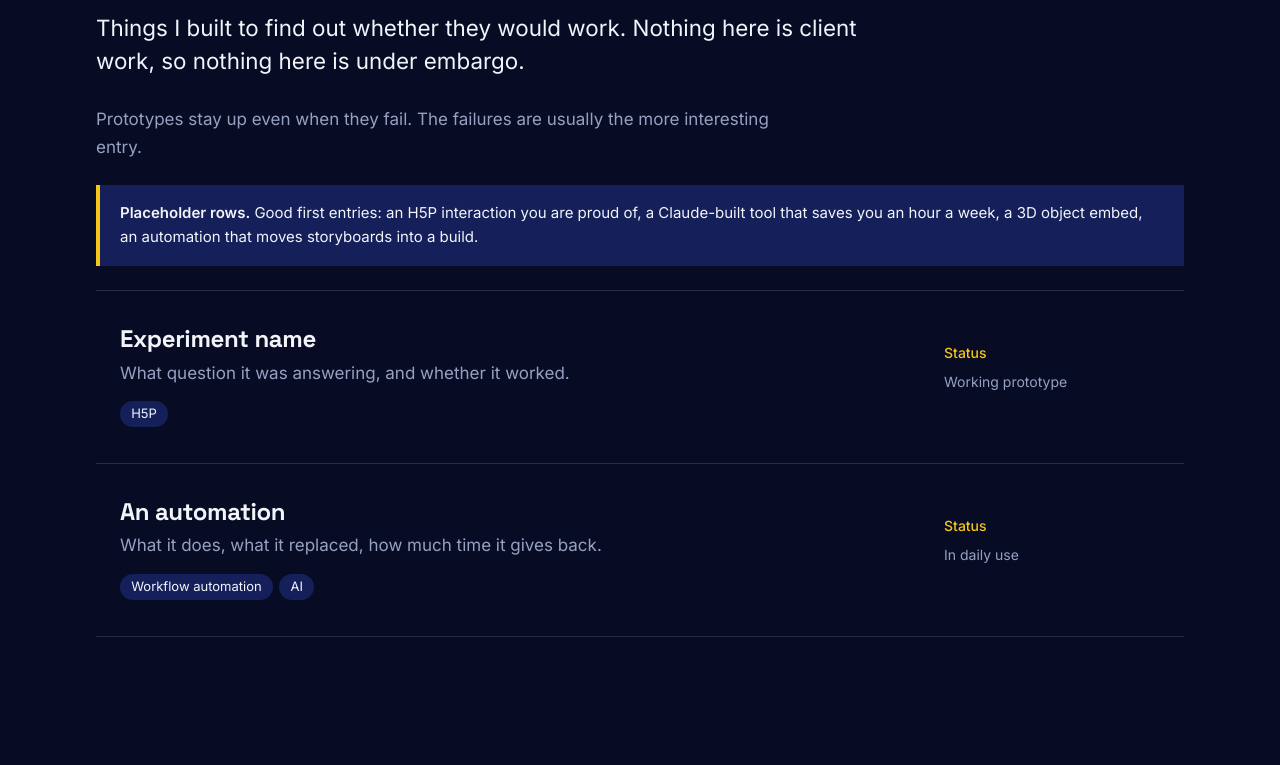
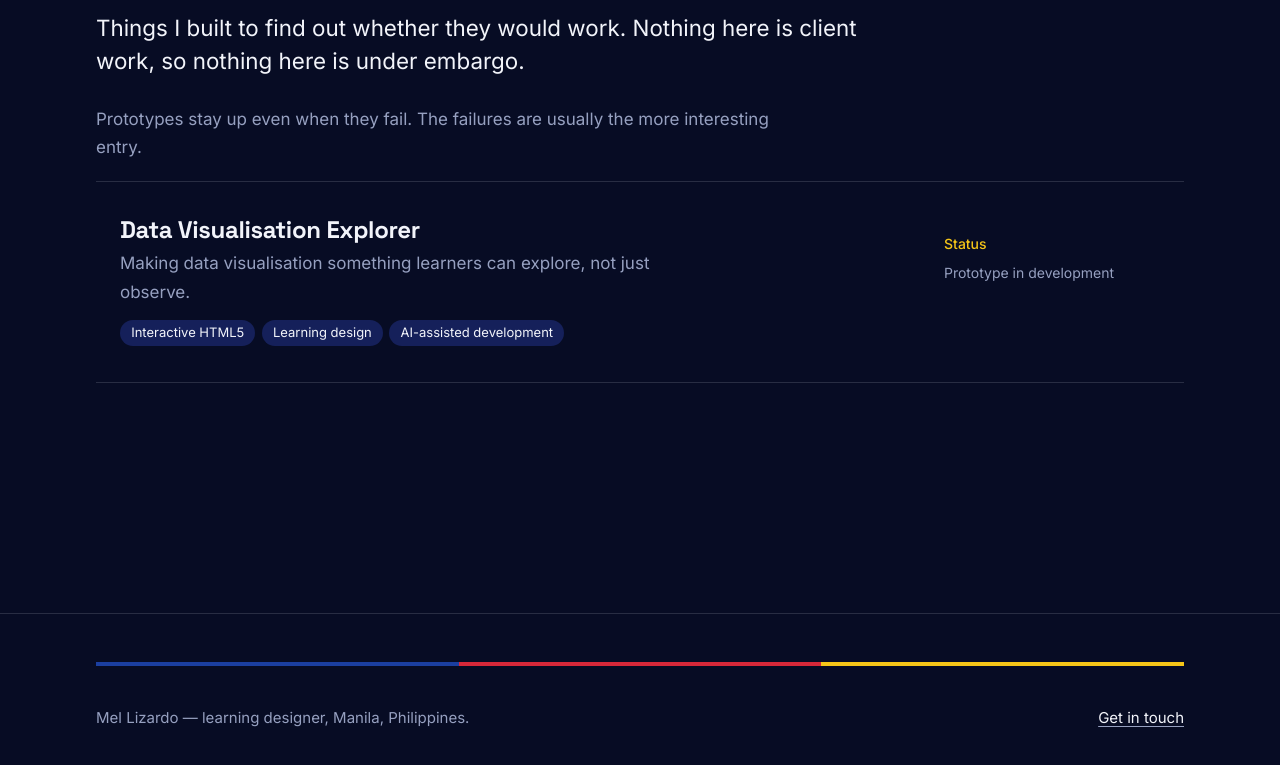
Before and after one commit to frankylizardosoksay-hash/mel-lizardo-portfolio, a plain HTML site: page lab.html in a window 1280 px wide. Shown: the part 303-1068 px from the top of the page. Drawn offline with Linux system fonts and the light colour scheme.

Commit message:
Feature Data Visualisation Explorer in Lab

```diff
--- a/lab.html
+++ b/lab.html
@@ -8,7 +8,7 @@
 <link rel="preconnect" href="https://fonts.googleapis.com">
 <link rel="preconnect" href="https://fonts.gstatic.com" crossorigin>
 <link href="https://fonts.googleapis.com/css2?family=Space+Grotesk:wght@500;700&family=Inter:wght@400;500;600&display=swap" rel="stylesheet">
-<link rel="stylesheet" href="assets/styles.css">
+<link rel="stylesheet" href="assets/styles.css?v=20261105-3">
 </head>
 <body>
 <a class="skip" href="#main">Skip to content</a>
@@ -35,26 +35,14 @@
       <p class="lede">Things I built to find out whether they would work. Nothing here is client work, so nothing here is under embargo.</p>
       <p class="muted">Prototypes stay up even when they fail. The failures are usually the more interesting entry.</p>
 
-      <div class="todo">
-        <p><strong>Placeholder rows.</strong> Good first entries: an H5P interaction you are proud of, a Claude-built tool that saves you an hour a week, a 3D object embed, an automation that moves storyboards into a build.</p>
-      </div>
-
       <div class="rows">
-        <a class="row" href="projects/sample-case-study/index.html">
+        <a class="row" href="lab/data-visualisation-explorer/index.html">
           <div class="row__main">
-            <h3>Experiment name</h3>
-            <p>What question it was answering, and whether it worked.</p>
-            <div class="tags"><span class="tag">H5P</span></div>
+            <h3>Data Visualisation Explorer</h3>
+            <p>Making data visualisation something learners can explore, not just observe.</p>
+            <div class="tags"><span class="tag">Interactive HTML5</span><span class="tag">Learning design</span><span class="tag">AI-assisted development</span></div>
           </div>
-          <dl class="row__meta"><dt>Status</dt><dd>Working prototype</dd></dl>
-        </a>
-        <a class="row" href="projects/sample-case-study/index.html">
-          <div class="row__main">
-            <h3>An automation</h3>
-            <p>What it does, what it replaced, how much time it gives back.</p>
-            <div class="tags"><span class="tag">Workflow automation</span><span class="tag">AI</span></div>
-          </div>
-          <dl class="row__meta"><dt>Status</dt><dd>In daily use</dd></dl>
+          <dl class="row__meta"><dt>Status</dt><dd>Prototype in development</dd></dl>
         </a>
       </div>
     </div>
```
